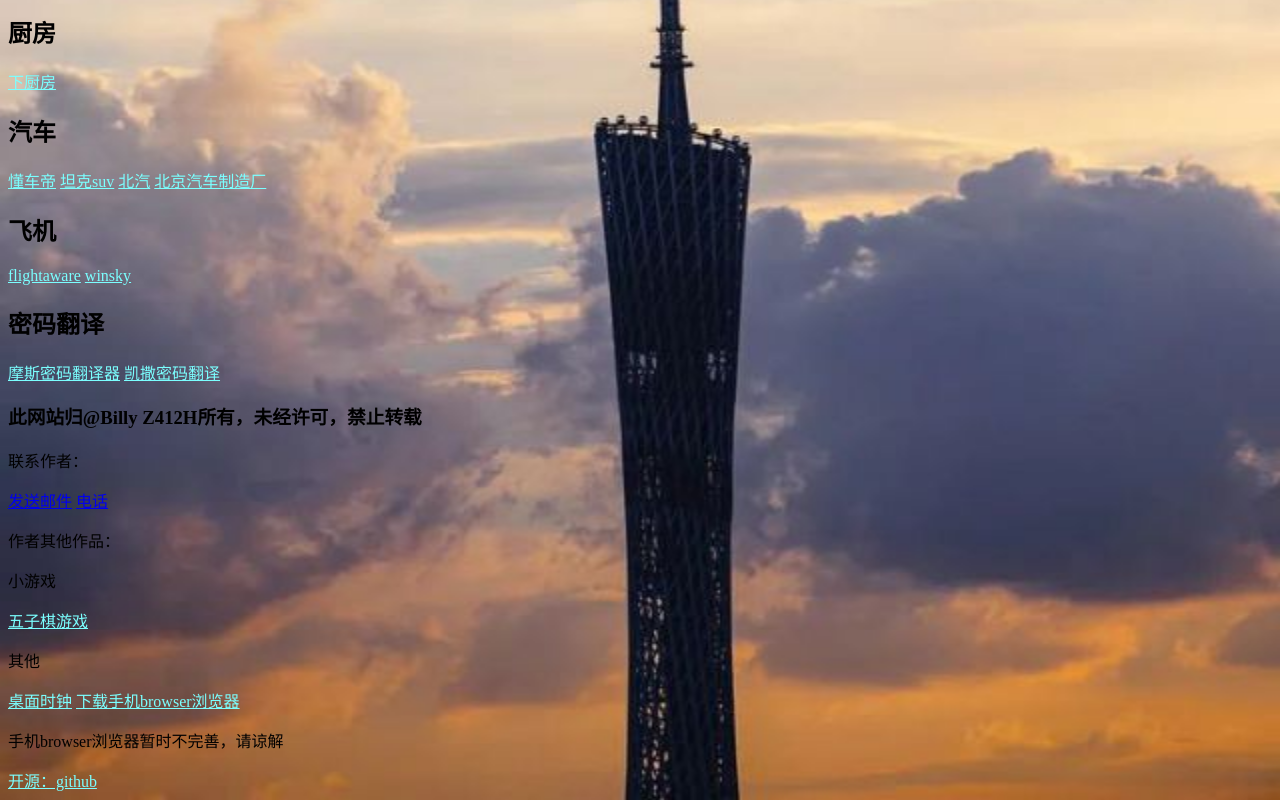
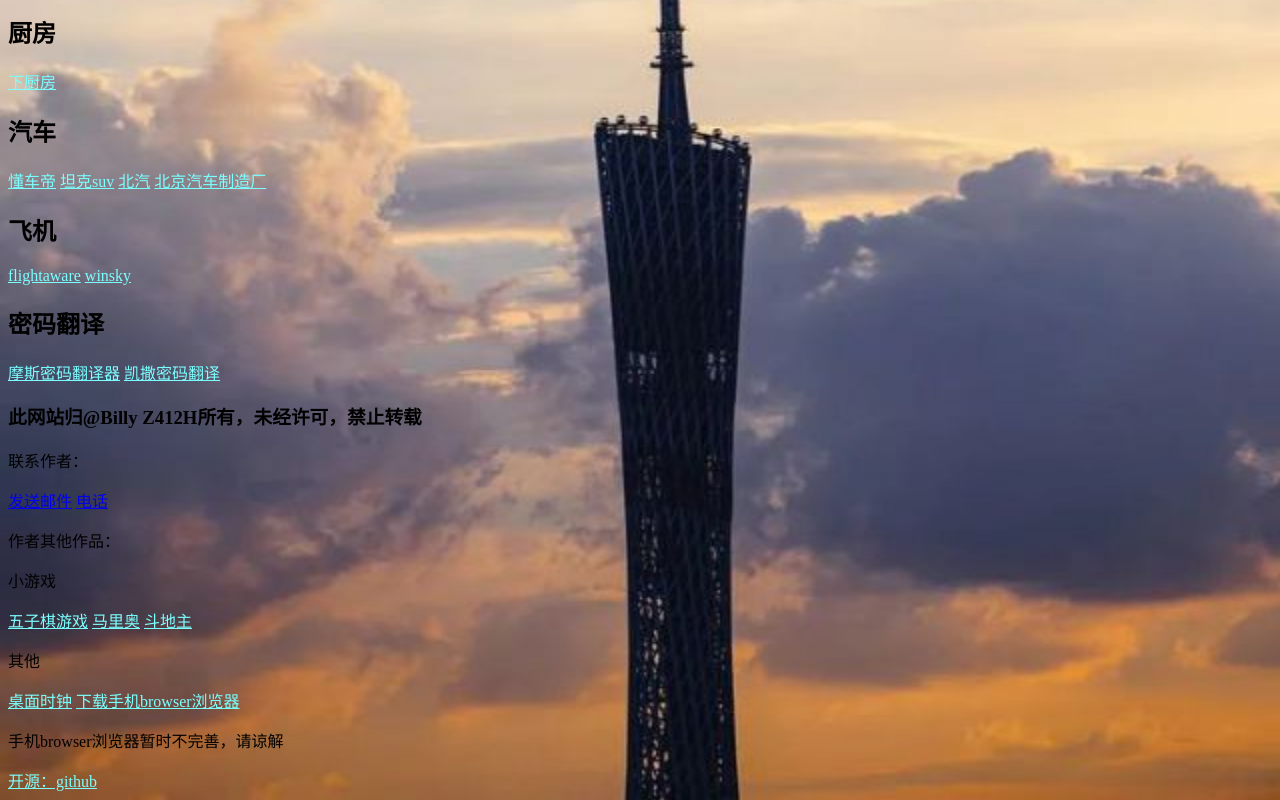
Before and after one commit to StarryNight2/wangzhanku, a plain HTML site: page index.html in a window 1280 px wide. Shown: the part 906-1706 px from the top of the page. Drawn offline with Linux system fonts and the light colour scheme.

Commit message:
Update index.html

```diff
--- a/index.html
+++ b/index.html
@@ -145,6 +145,8 @@
 	<p>作者其他作品：</p>
 	<p>小游戏</p>
 	<a style="color:rgb(123, 345, 567, 890)" href="五子棋/index.html">五子棋游戏</a>
+	<a style="color:rgb(123, 345, 567, 890)" href="马里奥/index.html">马里奥</a>
+	<a style="color:rgb(123, 345, 567, 890)" href="斗地主/index.html">斗地主</a>
 	<p>其他</p>
 	<a style="color:rgb(123, 345, 567, 890)" href="桌面时钟1/index.html">桌面时钟</a>
 	<a style="color:rgb(123, 345, 567, 890)" href="browser.apk">下载手机browser浏览器</a>
```
